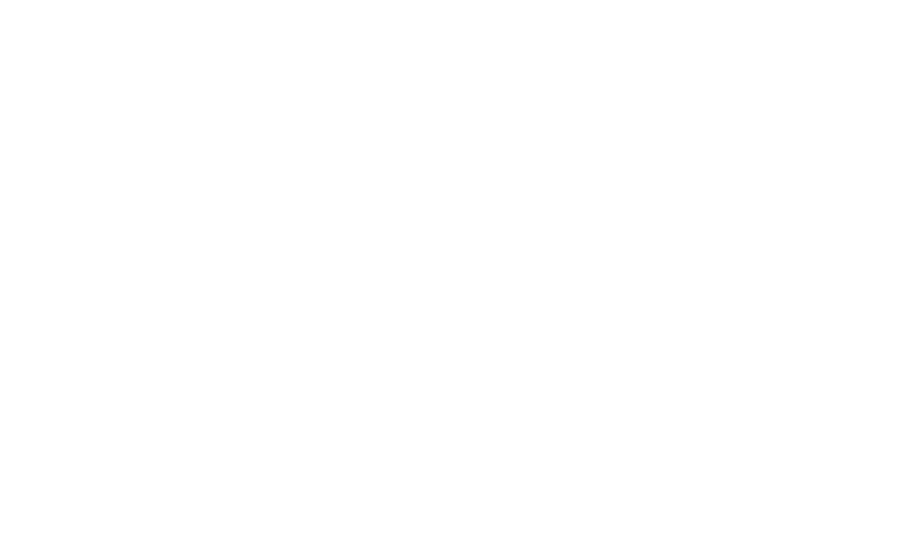
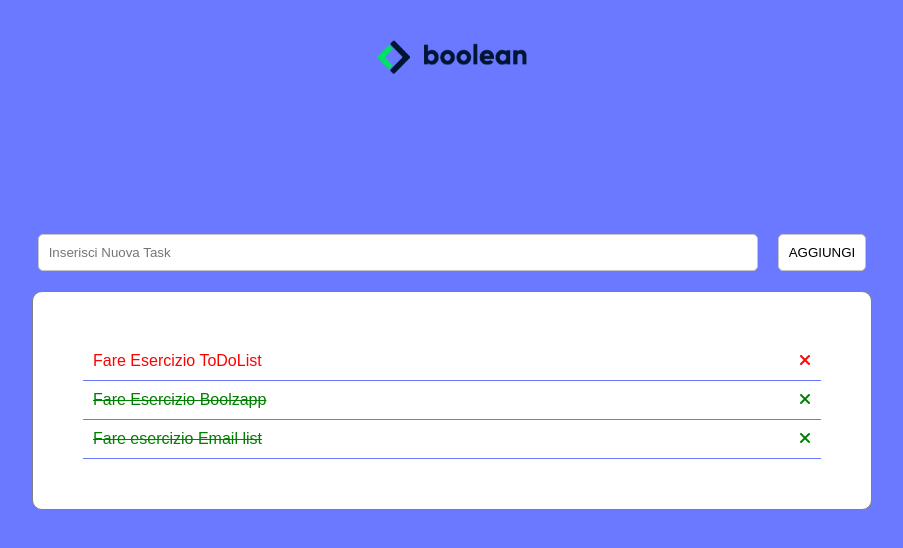
Before and after one commit to costanzaguala/vue-todolist, a plain HTML site: page index.html in a window 1280 px wide. Shown: the whole page, without its empty margins (188-1091 px from the left). Drawn offline with nearby package versions, Linux system fonts and the light colour scheme.

Commit message:
esercizio finito

```diff
--- a/css/style.css
+++ b/css/style.css
@@ -1,7 +1,92 @@
-const { createApp } = Vue;
 /* RESET */
 * {
-    margin: 0 auto;
+    margin: 0;
     padding: 0;
     box-sizing: border-box;
+    font-family: Arial, Helvetica, sans-serif;
 }
+
+body {
+    background-color: #6A79FF;
+}
+
+.container {
+    max-width: 1200px;
+    margin: 0 auto;
+}
+
+header > div > img {
+    max-width: 150px;
+    text-align: center;
+    display: block;
+    margin: 0 auto;
+    padding: 40px 0;
+}
+
+header {
+    padding-bottom: 100px;
+}
+
+main > div:first-child {
+    text-align: center;
+    margin-top: 20px;
+}
+
+main > div > input {
+    width: 60%;
+    padding: 10px;
+    border-radius: 5px;
+    border: 1px solid rgb(198, 197, 197);
+    margin-right: 20px;
+}
+
+main > div > button {
+    padding: 10px;
+    border-radius: 5px;
+    border: 1px solid rgb(198, 197, 197);
+    background-color: white;
+    cursor: pointer;
+}
+
+.true {
+    text-decoration: line-through;
+    color: green;
+}
+
+.false {
+    color: red;
+}
+
+.container-to-do {
+    width: 70%;
+    background-color: white;
+    border-radius: 10px;
+    border: 1px solid gray;
+    margin: 20px auto;
+    padding: 30px;
+}
+
+ul {
+    list-style: none;
+    padding: 20px;
+}
+
+li {
+    padding: 10px;
+    border-bottom: 1px solid #6A79FF;
+    display: flex;
+    justify-content: space-between;
+}
+
+li:hover {
+    background-color: rgba(198, 197, 197, 0.343);
+    cursor: pointer;
+    border-radius: 5px;
+}
+
+span:hover {
+    background-color: rgba(198, 197, 197, 0.343);
+    padding: 5px;
+    border-radius: 5px;
+    cursor: pointer;
+}
--- a/index.html
+++ b/index.html
@@ -3,15 +3,62 @@
     <head>
         <meta charset="UTF-8">
         <meta name="viewport" content="width=device-width, initial-scale=1.0">
+        <title>Vue ToDoList</title>
 
-        <link rel="stylesheet" href="./css/style.css">
-        <title>Document</title>
+        <!-- GOOGLE FONTS -->
+        <link rel="preconnect" href="https://fonts.googleapis.com">
+        <link rel="preconnect" href="https://fonts.gstatic.com" crossorigin>
+        <link href="https://fonts.googleapis.com/css2?family=Poppins:wght@400;500;700&display=swap" rel="stylesheet">
+
+        <!-- FONTAWESOME -->
+        <link rel="stylesheet" href="https://cdnjs.cloudflare.com/ajax/libs/font-awesome/6.5.1/css/all.min.css" integrity="sha512-DTOQO9RWCH3ppGqcWaEA1BIZOC6xxalwEsw9c2QQeAIftl+Vegovlnee1c9QX4TctnWMn13TZye+giMm8e2LwA==" crossorigin="anonymous" referrerpolicy="no-referrer" />
+
+        <!-- CSS -->
+        <link rel="stylesheet" href="css/style.css">
     </head>
-
     <body>
 
-        <script src="https://unpkg.com/vue@3/dist/vue.global.js"></script>
-        <script src="script.js"></script>
+        <div id="app">
+            <div class="container">
+
+                <header>
+                    <div>
+                        <img src="./img/boolean.png" alt="logo">
+                    </div>
+                </header>
+
+                <main>
+
+                <div>
+                    <input @keyup.enter="addTask()" type="text" placeholder="Inserisci Nuova Task" v-model="newTask">
+
+                    <button @click="addTask()" >
+                        AGGIUNGI
+                    </button>
+                </div>
+
+                    <div class="container-to-do">
+                        <ul v-if="tasks.length > 0">
+
+                            <li v-for="(elem, i) in tasks" :class="elem.done == true ? 'true' : 'false'" @click="invertDone(i)">
+                                {{ elem.text }}
+                                <div>
+                                    <span @click="removeTask(i)"><i class="fa-solid fa-xmark"></i></span>
+                                </div>
+                            </li>
+
+                        </ul>
+                        <p v-else>Non ci sono Task</p>
+                    </div>
+                </main>
+            </div>
+        </div>
+
+        <!-- Importazione Vue -->
+        <script src="https://unpkg.com/vue@3"></script>
+
+        <!-- Mio Script -->
+        <script src="script.js" type="text/javascript"></script>
 
     </body>
 </html>
--- a/script.js
+++ b/script.js
@@ -0,0 +1,39 @@
+const { createApp } = Vue;
+
+const app = createApp({
+    data() {
+        return {
+            tasks: [
+                {
+                    text: 'Fare Esercizio ToDoList',
+                    done: false
+                },
+                {
+                    text: 'Fare Esercizio Boolzapp',
+                    done: true
+                },
+                {
+                    text: 'Fare esercizio Email list',
+                    done: true
+                },
+            ],
+            newTask: '',
+        };
+    },
+    methods: {
+        removeTask(i) {
+            this.tasks.splice(i, 1);
+        },
+        addTask() {
+            if (this.newTask.trim() !== '') {
+                this.tasks.push({ text: this.newTask, done: false });
+                this.newTask = '';
+            }
+        },
+        invertDone(i) {
+            this.tasks[i].done = !this.tasks[i].done;
+        }
+    }
+});
+
+app.mount('#app');
```
Also changed, not shown: img/Logo.png (added), img/boolean.png (added), img/logo copia.png (added), 1 other file.
